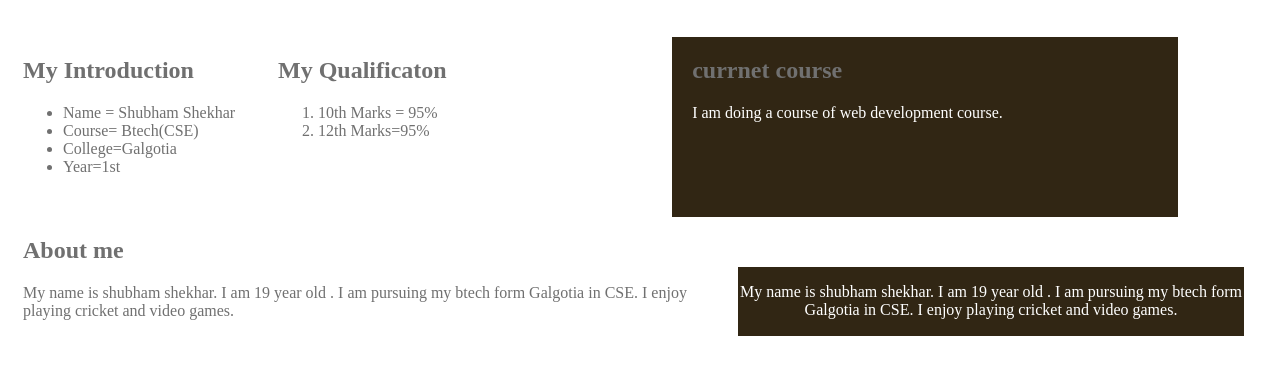
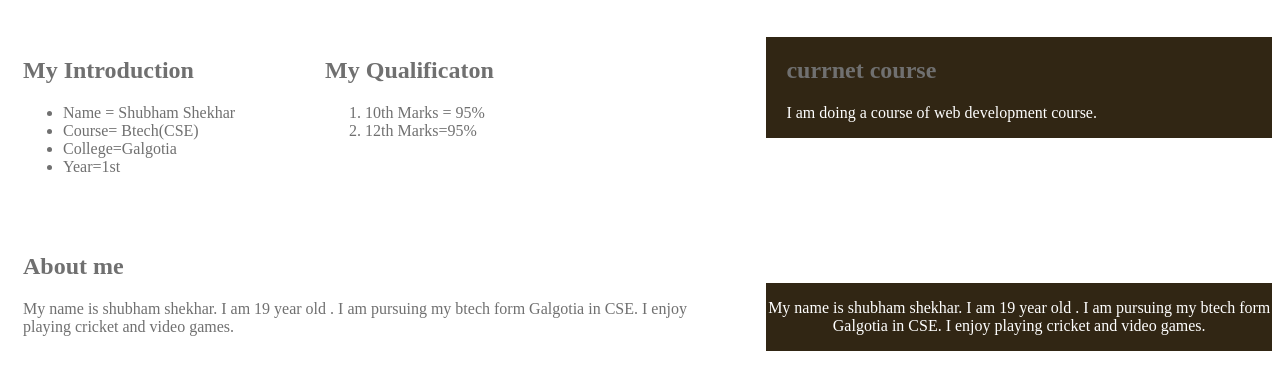
Before and after one commit to ShubhamZoro/ShubhamZoro.github.io, a plain HTML site: page index.htm in a window 1280 px wide. Shown: the part 402-792 px from the top of the page. Drawn offline with Linux system fonts and the light colour scheme.

Commit message:
Update styles.css

```diff
--- a/styles.css
+++ b/styles.css
@@ -45,6 +45,10 @@ h2{
 }
 .column{
     display: flex;
+    justify-content: space-between;
+    margin:1em 0;
+    align-items:flex-start ;
+
 
 
 }
```
